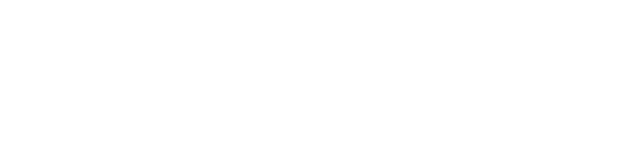
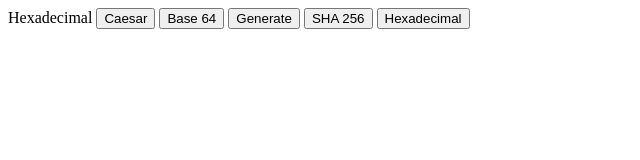
Before and after one commit to Mikebabu254/Cipher-Stash, a plain HTML site: page hexadecimal.html in a window 1280 px wide. Shown: the whole page, without its empty margins (0-640 px from the left). Drawn offline with Linux system fonts and the light colour scheme.

Commit message:
hexadecimal nav

```diff
--- a/hexadecimal.html
+++ b/hexadecimal.html
@@ -6,6 +6,14 @@
     <title>Hexadecimal</title>
 </head>
 <body>
+    <div class="nav">
+        Hexadecimal
+        <a href="index.html"><button>Caesar</button></a>
+        <a href="base.html"><button>Base 64</button></a>
+        <a href="generate.html"><button>Generate</button></a>
+        <a href="SHA256.html"><button>SHA 256</button></a>
+        <a href="hexadecimal.html"><button>Hexadecimal</button></a>
+    </div>
 
 </body>
 </html>
```
Also changed, not shown: SHA256.html (+1 -0 lines), base.html (+1 -0 lines), generate.html (+1 -0 lines), index.html (+1 -0 lines).
